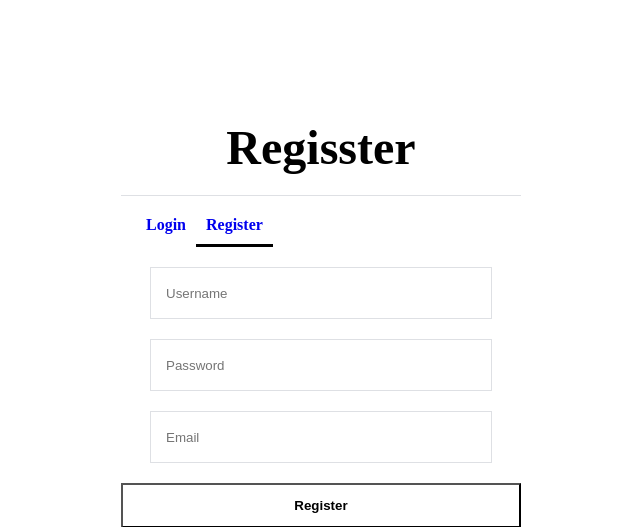
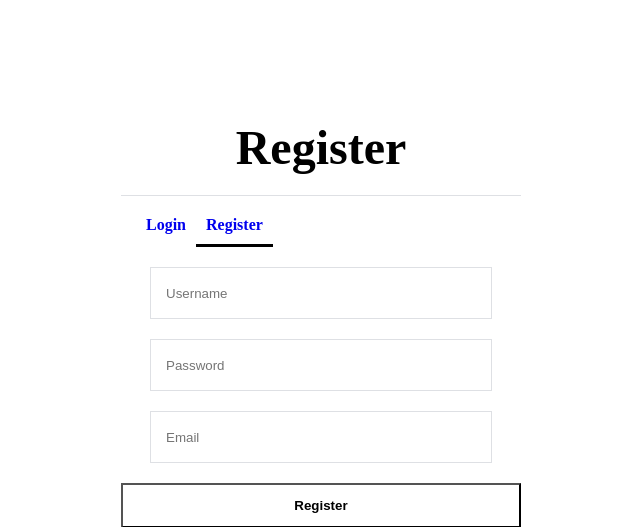
Before and after one commit to anooppanyam/CS4750FinalProject, a Flask app: page /register/ in a window 1280 px wide. Shown: the top 527 px of the page, without its empty margins (319-959 px from the left). Run offline with Flask 2, Linux system fonts and the light colour scheme; parts of the project's set-up code (start-up, migrations or seed data) failed here and were passed over.

Commit message:
final UI changes

```diff
--- a/app/app.py
+++ b/app/app.py
@@ -689,8 +689,8 @@ def search_player():
   if orderby is None or orderby == 'None' or orderby == '':
     orderby = 'playerID'
 
-  print(orderby)
-  print(table)
+
+
   if orderby is not None and orderby != 'None':
     if (table == 'Pitching') and orderby not in ['Full_Name',	'playerID',	'TotalW',	'TotalGS',	'TotalSV',	'TotalSHO',	'TotalIPOuts',	'AvgERA',	'AvgBAOpp',	'AvgIP',	'AvgK_9',	'AvgBB_9',	'AvgK_BB',	'AvgKpct',	'BBpct',	'HR_9',	'AvgBA',	'AvgWHIP',	'AvgBABIP']:
       context = dict(message='Unable to order by invalid column name!')
--- a/app/templates/register.html
+++ b/app/templates/register.html
@@ -9,7 +9,7 @@
 	<body>
 		<div class="register">
 			<div style="text-align: center;">
-				<h1 style="font-size: xxx-large; margin-bottom: 20px; font-weight:normal"><b style="font-size: xxx-large;">Regisster</b></h1>
+				<h1 style="font-size: xxx-large; margin-bottom: 20px; font-weight:normal"><b style="font-size: xxx-large;">Register</b></h1>
 			</div>
 			<div class="links">
 				<a href="{{ url_for('login') }}">Login</a>
```
